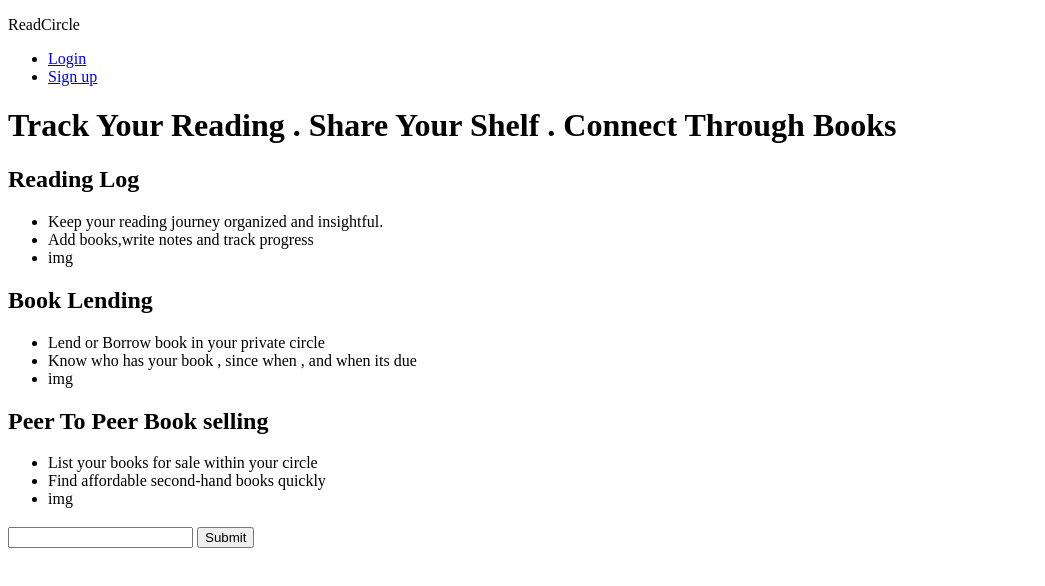
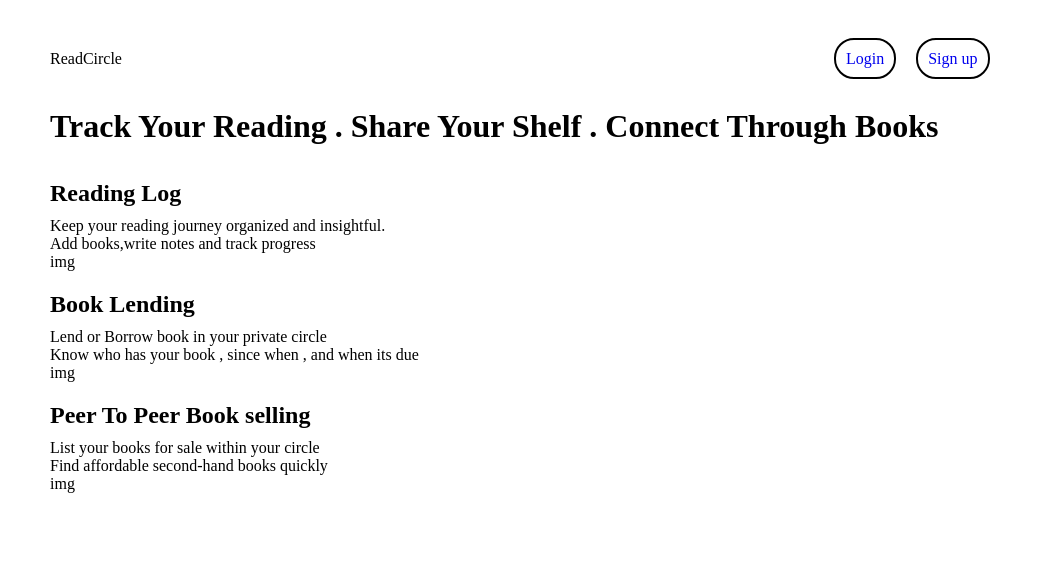
Before and after one commit to Parth-Patil333/ReadCircle, a plain HTML site: page frontend/index.html in a window 1280 px wide. Shown: the whole page, without its empty margins (0-1045 px from the left). Drawn offline with Linux system fonts and the light colour scheme.

Commit message:
18th Jul

```diff
--- /dev/null
+++ b/frontend/css/index_style.css
@@ -0,0 +1,54 @@
+*{
+    box-sizing: border-box;
+    padding: 0;
+    margin: 0;
+    list-style-type: none;
+    text-decoration: none;
+}
+.container{
+    margin: 50px;
+}
+
+/* ---------- HEADER ---------- */
+.header{
+    display: flex;
+    align-items: center;
+    /* height: 100px; */
+}
+.nav{
+    display: flex;
+    margin-left: 712px;
+    /* height: 50px; */
+    gap: 20px;
+    /* align-items: center; */
+    /* padding: 50px; */
+
+}
+.btn_login{
+    height: 30px;
+    border: 2px solid #000000;
+    border-radius: 20px;
+    padding: 10px;
+}
+.btn_signup{
+    height: 30px;
+    border: 2px solid #000000;
+    border-radius: 20px;
+    padding: 10px;
+}
+
+/* ---------- MAIN ---------- */
+
+.main{
+    padding-top: 25px;
+    margin-top:15px ;
+}
+.sub_heading{
+    padding-top: 15px;
+}
+.sub_h1 , .sub_h2 , .sub_h3{
+    padding-top: 20px;
+}
+.content_1 , .content_2 , .content_3{
+    padding-top: 10px;
+}
--- a/frontend/index.html
+++ b/frontend/index.html
@@ -3,59 +3,58 @@
 <head>
     <meta charset="UTF-8">
     <meta name="viewport" content="width=device-width, initial-scale=1.0">
-    <title>Login Page</title>
+    <title>Front Page</title>
+    <link rel="stylesheet" href="css/index_style.css">
 </head>
 <body>
-    <div>
+    <div class="container">
         <header>
+            <div class="header">
                 <p>ReadCircle</p>
                 <nav>
-                <ul>
-                    <li><a href="none">Login</a></li>
-                    <li><a href="none">Sign up</a></li>
+                    <ul class="nav">
+                        <li><a class="btn_login" href="login.html">Login</a></li>
+                        <li><a class="btn_signup" href="none">Sign up</a></li>
                     </ul>
                 </nav>
+            </div>
         </header>
-        <main>
+
+        <main class="main">
             <h1>Track Your Reading . Share Your Shelf . Connect Through Books </h1>
-
-             <h2>
+            <div class="sub_heading">
+                <h2 class="sub_h1">
                    Reading Log
                    </h3>
-                    <ul>
+                       <ul class="content_1">
                            <li>Keep your reading journey  organized and insightful.</li>
                            <li>Add books,write notes and track progress</li>
                            <li>img</li>
                        </ul>
                    <h3>
                 </h2>
-             <h2>
+                <h2 class="sub_h2">
                    Book Lending
                    </h3>
-                    <ul>
+                       <ul class="content_2">
                            <li>Lend or Borrow book in your private circle</li>
                            <li>Know who has your book , since when , and when its due</li>
                            <li>img</li>
                        </ul>
                    <h3>
                 </h2>
-             <h2>
+                <h2 class="sub_h3">
                    Peer To Peer Book selling
                    </h3>
-                    <ul>
+                       <ul class="content_3">
                            <li>List your books for sale within your circle</li>
                            <li>Find affordable second-hand books quickly</li>
                            <li>img</li>
                        </ul>
                    <h3>
                 </h2>
+            </div>
         </main>
-
-
     </div>
-    <label for="Email ID"></label>
-    <input id="Email ID" type="email" name="Email">
-    <button type="submit">Submit</button>
-
 </body>
 </html>
```
Also changed, not shown: frontend/login.html (added, +18 -0 lines). Lines whose indentation alone changed are shown as unchanged.
